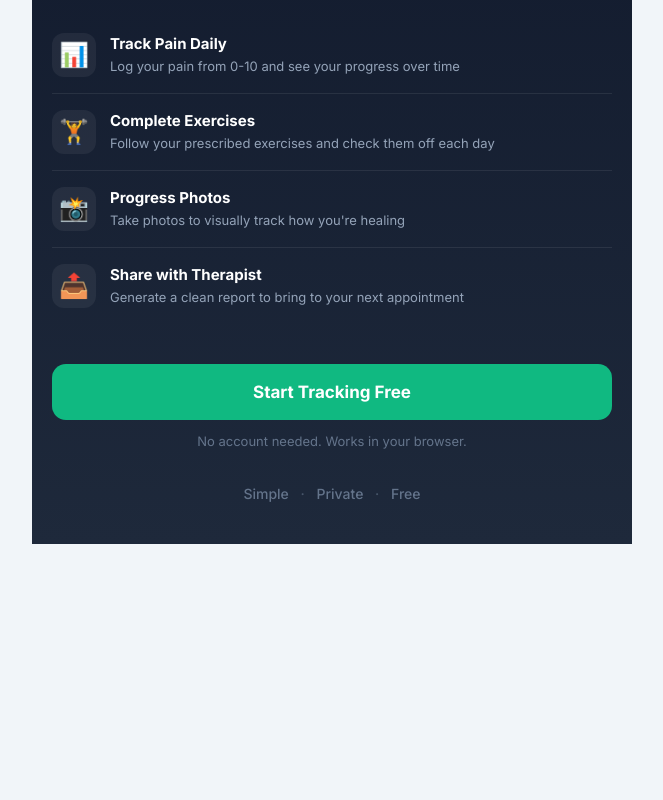
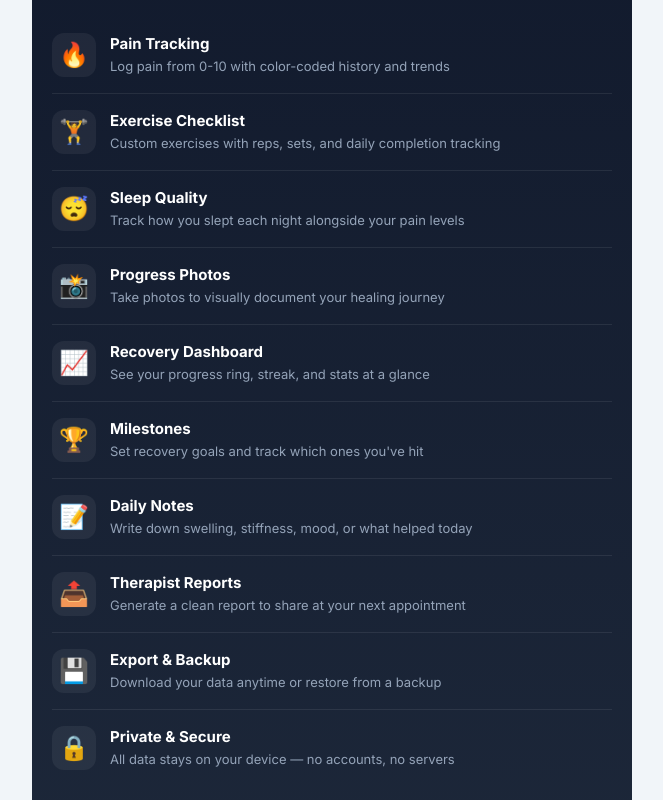
Before and after one commit to kushinaakintokunsunday-afk/recoverwell-app, a plain HTML site: page index.html in a window 1280 px wide. Shown: the part 300-1100 px from the top of the page, without its empty margins (308-971 px from the left). Before the commit the page ends 844 px from the top, so only its background shows below. Drawn offline with Linux system fonts and the light colour scheme.

Commit message:
Add 10 features to landing page + skip button on onboarding

```diff
--- a/index.html
+++ b/index.html
@@ -56,6 +56,7 @@
                     </div>
 
                     <button type="submit" class="btn-full green">Start My Recovery</button>
+                    <button type="button" class="btn-full outline" onclick="showMainApp()" style="margin-top:10px;">Skip for Now</button>
                 </form>
             </div>
         </section>
@@ -69,31 +70,73 @@
 
                 <div class="hero-features" role="list">
                     <div class="hero-feature" role="listitem">
-                        <span class="feature-icon" aria-hidden="true">📊</span>
+                        <span class="feature-icon" aria-hidden="true">🔥</span>
                         <div>
-                            <strong>Track Pain Daily</strong>
-                            <p>Log your pain from 0-10 and see your progress over time</p>
+                            <strong>Pain Tracking</strong>
+                            <p>Log pain from 0-10 with color-coded history and trends</p>
                         </div>
                     </div>
                     <div class="hero-feature" role="listitem">
                         <span class="feature-icon" aria-hidden="true">🏋️</span>
                         <div>
-                            <strong>Complete Exercises</strong>
-                            <p>Follow your prescribed exercises and check them off each day</p>
+                            <strong>Exercise Checklist</strong>
+                            <p>Custom exercises with reps, sets, and daily completion tracking</p>
+                        </div>
+                    </div>
+                    <div class="hero-feature" role="listitem">
+                        <span class="feature-icon" aria-hidden="true">😴</span>
+                        <div>
+                            <strong>Sleep Quality</strong>
+                            <p>Track how you slept each night alongside your pain levels</p>
                         </div>
                     </div>
                     <div class="hero-feature" role="listitem">
                         <span class="feature-icon" aria-hidden="true">📸</span>
                         <div>
                             <strong>Progress Photos</strong>
-                            <p>Take photos to visually track how you're healing</p>
+                            <p>Take photos to visually document your healing journey</p>
+                        </div>
+                    </div>
+                    <div class="hero-feature" role="listitem">
+                        <span class="feature-icon" aria-hidden="true">📈</span>
+                        <div>
+                            <strong>Recovery Dashboard</strong>
+                            <p>See your progress ring, streak, and stats at a glance</p>
+                        </div>
+                    </div>
+                    <div class="hero-feature" role="listitem">
+                        <span class="feature-icon" aria-hidden="true">🏆</span>
+                        <div>
+                            <strong>Milestones</strong>
+                            <p>Set recovery goals and track which ones you've hit</p>
+                        </div>
+                    </div>
+                    <div class="hero-feature" role="listitem">
+                        <span class="feature-icon" aria-hidden="true">📝</span>
+                        <div>
+                            <strong>Daily Notes</strong>
+                            <p>Write down swelling, stiffness, mood, or what helped today</p>
                         </div>
                     </div>
                     <div class="hero-feature" role="listitem">
                         <span class="feature-icon" aria-hidden="true">📤</span>
                         <div>
-                            <strong>Share with Therapist</strong>
-                            <p>Generate a clean report to bring to your next appointment</p>
+                            <strong>Therapist Reports</strong>
+                            <p>Generate a clean report to share at your next appointment</p>
+                        </div>
+                    </div>
+                    <div class="hero-feature" role="listitem">
+                        <span class="feature-icon" aria-hidden="true">💾</span>
+                        <div>
+                            <strong>Export & Backup</strong>
+                            <p>Download your data anytime or restore from a backup</p>
+                        </div>
+                    </div>
+                    <div class="hero-feature" role="listitem">
+                        <span class="feature-icon" aria-hidden="true">🔒</span>
+                        <div>
+                            <strong>Private & Secure</strong>
+                            <p>All data stays on your device — no accounts, no servers</p>
                         </div>
                     </div>
                 </div>
```
